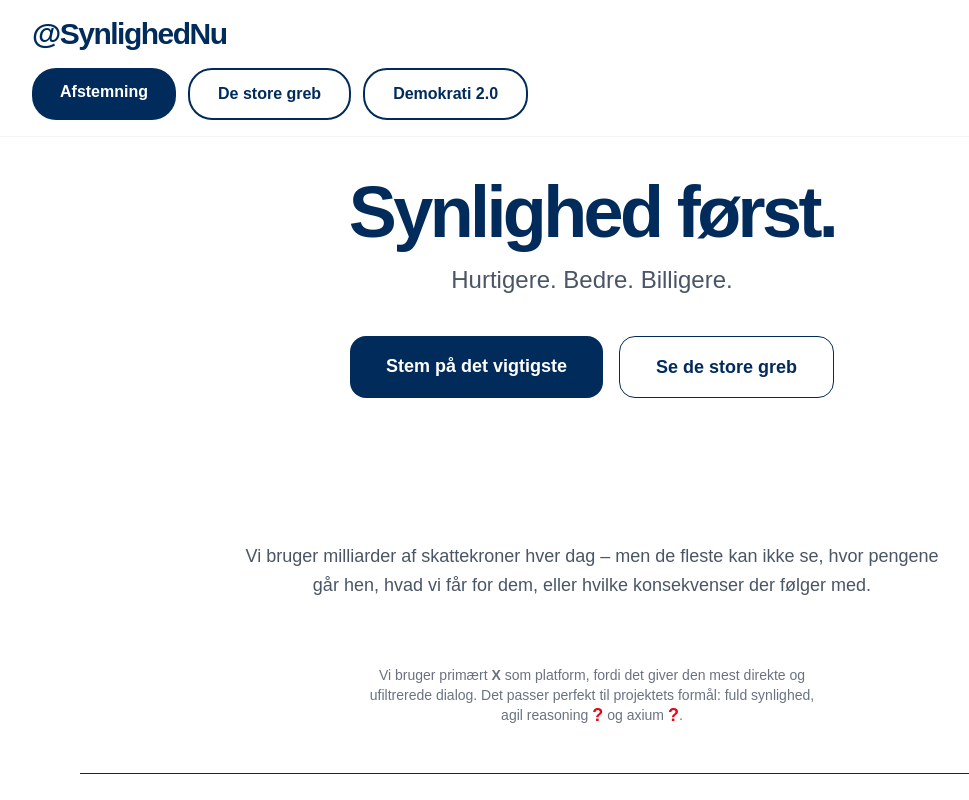
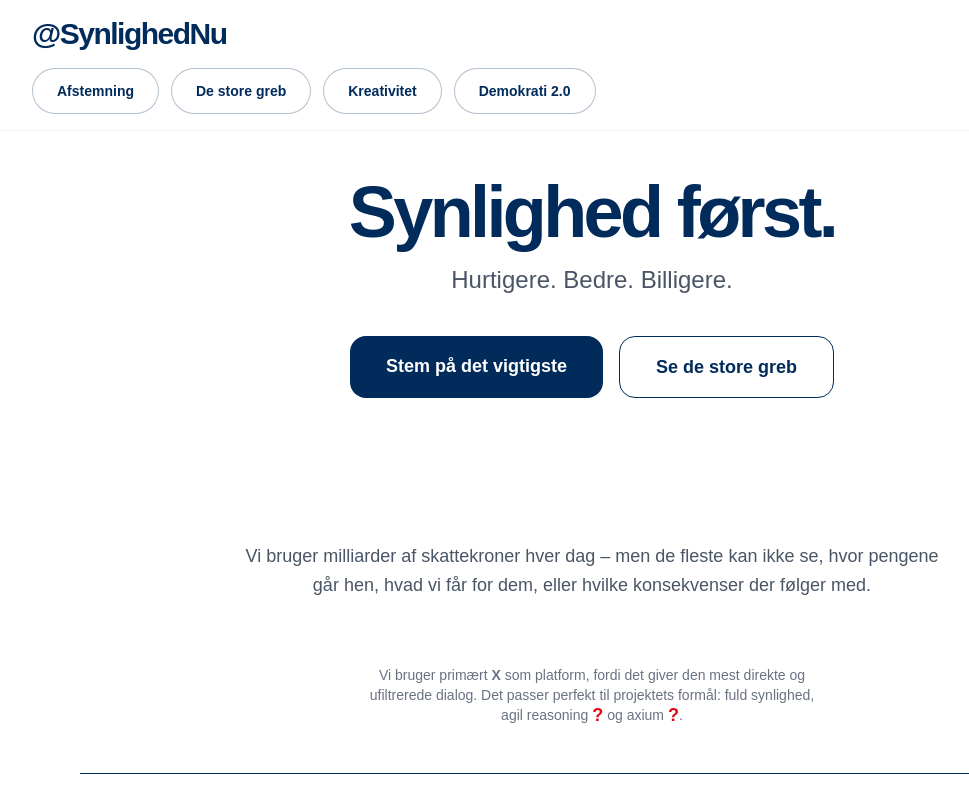
Before and after one commit to synlighed-nu/synlighed-nu-clean, a Next.js app: page / in a window 1280 px wide. Shown: the top 800 px of the page, without its empty margins (48-1017 px from the left). Built offline with nearby package versions, Linux system fonts and the light colour scheme.

Commit message:
Update _Nav.tsx

```diff
--- a/app/components/_Nav.tsx
+++ b/app/components/_Nav.tsx
@@ -16,25 +16,32 @@ export default function Nav() {
           @SynlighedNu
         </a>
 
-        {/* Knapper – tættere på logoet */}
+        {/* Knapper med transparent baggrund */}
         <div className="flex flex-wrap gap-3 justify-center sm:justify-start">
           <a
             href="#afstemning"
-            className="px-7 py-3 bg-[#002B5B] hover:bg-[#001B3D] text-white text-base font-semibold rounded-3xl transition-colors"
+            className="px-6 py-3 bg-white/70 hover:bg-white border border-[#002B5B]/30 hover:border-[#002B5B] text-[#002B5B] text-sm font-semibold rounded-3xl transition-all backdrop-blur-sm"
           >
             Afstemning
           </a>
 
           <a
             href="#de-store-greb"
-            className="px-7 py-3 bg-white border-2 border-[#002B5B] hover:bg-[#002B5B] hover:text-white text-[#002B5B] text-base font-semibold rounded-3xl transition-colors"
+            className="px-6 py-3 bg-white/70 hover:bg-white border border-[#002B5B]/30 hover:border-[#002B5B] text-[#002B5B] text-sm font-semibold rounded-3xl transition-all backdrop-blur-sm"
           >
             De store greb
           </a>
 
           <a
+            href="#kreativitet"
+            className="px-6 py-3 bg-white/70 hover:bg-white border border-[#002B5B]/30 hover:border-[#002B5B] text-[#002B5B] text-sm font-semibold rounded-3xl transition-all backdrop-blur-sm"
+          >
+            Kreativitet
+          </a>
+
+          <a
             href="#demokrati-2-0"
-            className="px-7 py-3 bg-white border-2 border-[#002B5B] hover:bg-[#002B5B] hover:text-white text-[#002B5B] text-base font-semibold rounded-3xl transition-colors"
+            className="px-6 py-3 bg-white/70 hover:bg-white border border-[#002B5B]/30 hover:border-[#002B5B] text-[#002B5B] text-sm font-semibold rounded-3xl transition-all backdrop-blur-sm"
           >
             Demokrati 2.0
           </a>
```
